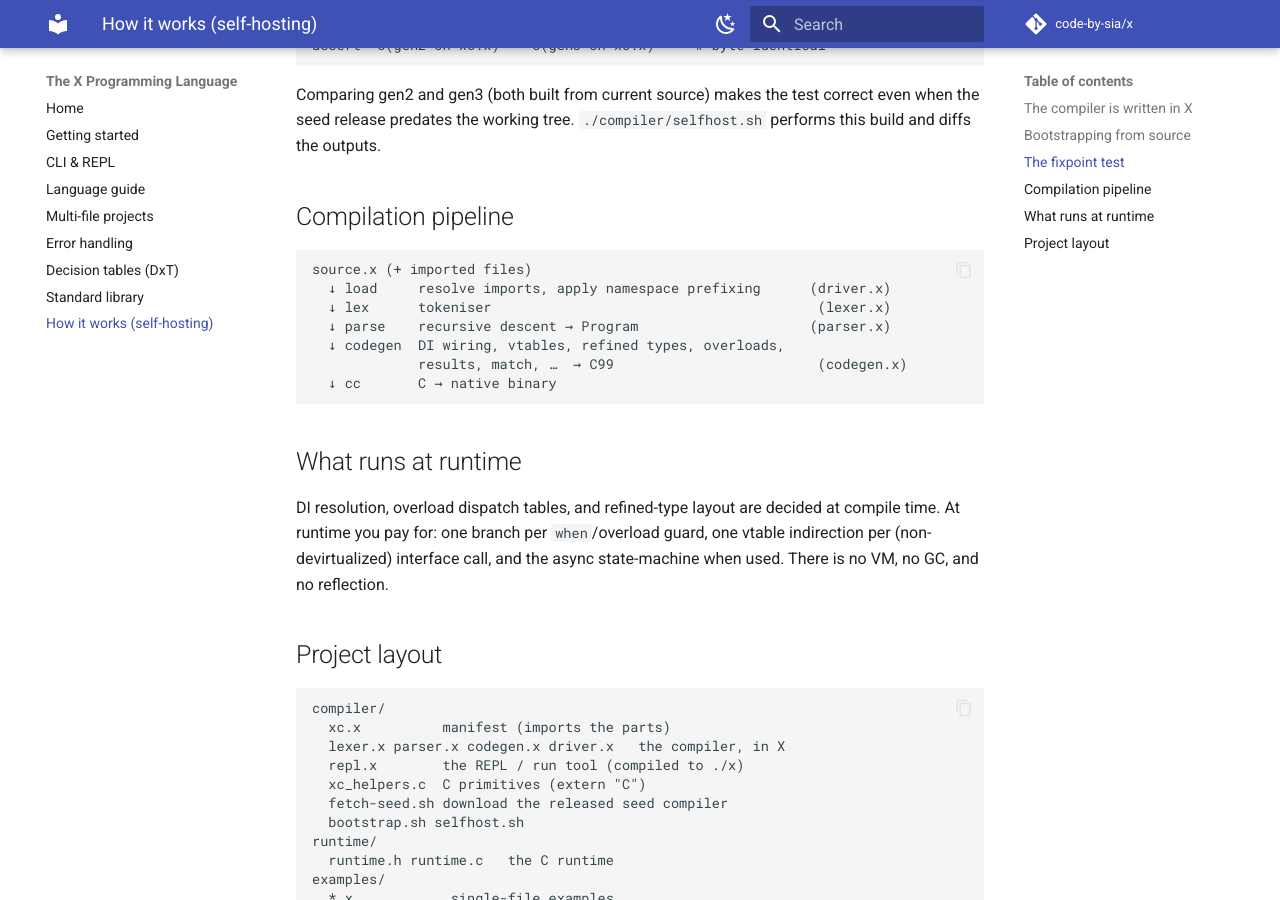
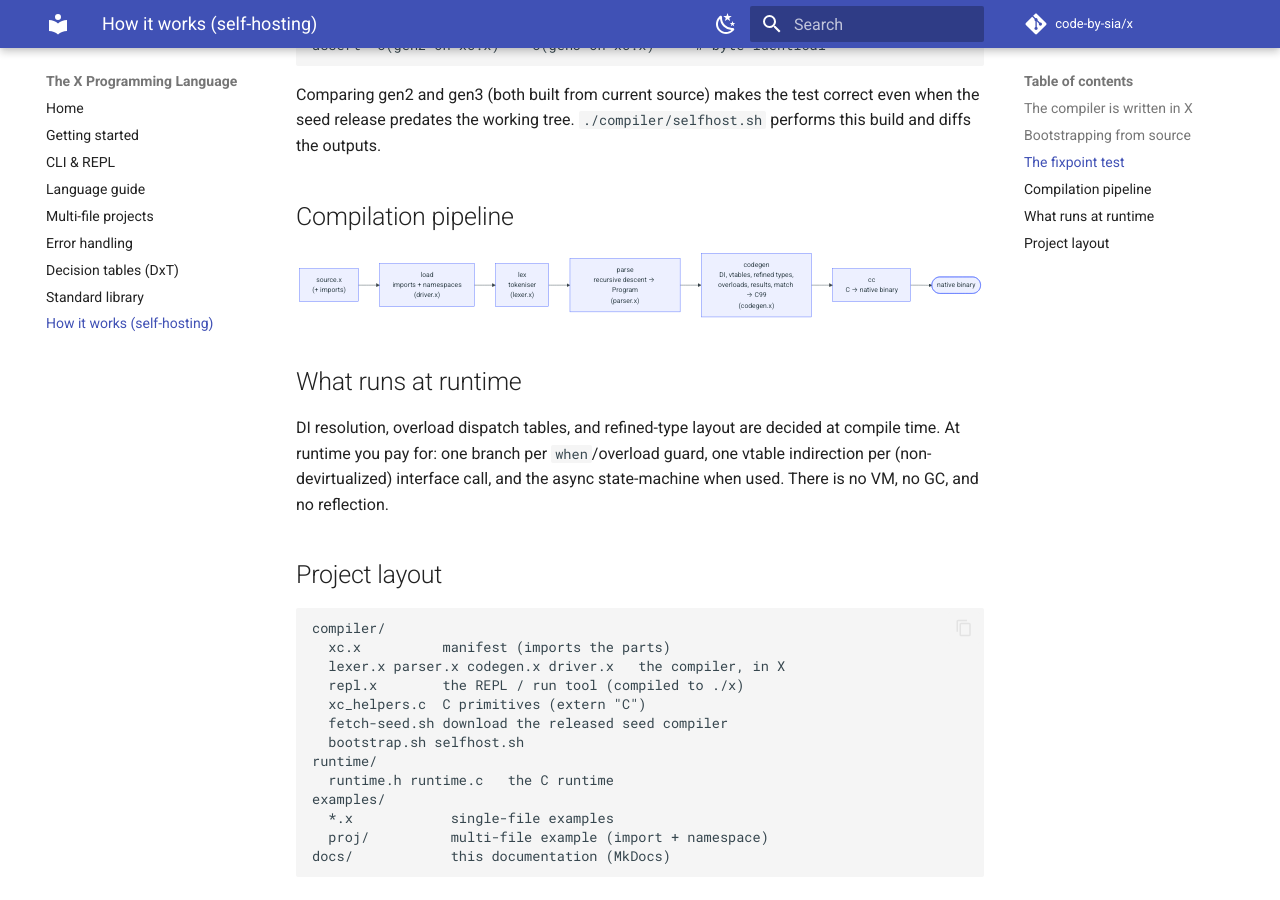
Before and after one commit to code-by-sia/xi, an MkDocs documentation site: the page built from docs/internals.md, in a window 1280 px wide and 900 px high, scrolled down 1349 px. Built offline with MkDocs 1.6.1 and Material for MkDocs 9.7.7, drawn with Linux system fonts in a browser that asks for light colours; comment, search, counter and statistics services are not loaded.

````diff
--- a/docs/internals.md
+++ b/docs/internals.md
@@ -61,14 +61,14 @@ performs this build and diffs the outputs.
 
 ## Compilation pipeline
 
-```
-source.x (+ imported files)
-  ↓ load     resolve imports, apply namespace prefixing      (driver.x)
-  ↓ lex      tokeniser                                        (lexer.x)
-  ↓ parse    recursive descent → Program                     (parser.x)
-  ↓ codegen  DI wiring, vtables, refined types, overloads,
-             results, match, …  → C99                         (codegen.x)
-  ↓ cc       C → native binary
+```mermaid
+flowchart LR
+    src["source.x<br/>(+ imports)"] --> load["load<br/>imports + namespaces<br/>(driver.x)"]
+    load --> lex["lex<br/>tokeniser<br/>(lexer.x)"]
+    lex --> parse["parse<br/>recursive descent → Program<br/>(parser.x)"]
+    parse --> codegen["codegen<br/>DI, vtables, refined types,<br/>overloads, results, match → C99<br/>(codegen.x)"]
+    codegen --> cc["cc<br/>C → native binary"]
+    cc --> bin([native binary])
 ```
 
 ## What runs at runtime
--- a/mkdocs.yml
+++ b/mkdocs.yml
@@ -49,7 +49,16 @@ markdown_extensions:
       permalink: true
   - pymdownx.highlight:
       anchor_linenums: true
-  - pymdownx.superfences
+      # X has no Pygments lexer yet; approximate ```x blocks with TypeScript
+      # (shares type/interface/class/let/import/export/namespace), like GitHub.
+      extend_pygments_lang:
+        - name: x
+          lang: typescript
+  - pymdownx.superfences:
+      custom_fences:
+        - name: mermaid
+          class: mermaid
+          format: !!python/name:pymdownx.superfences.fence_code_format
   - pymdownx.inlinehilite
   - pymdownx.details
   - pymdownx.tabbed:
````
